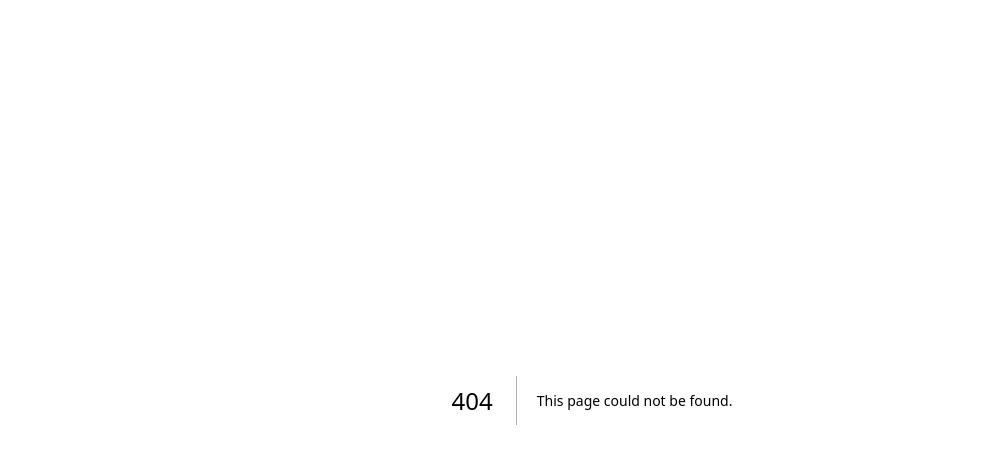
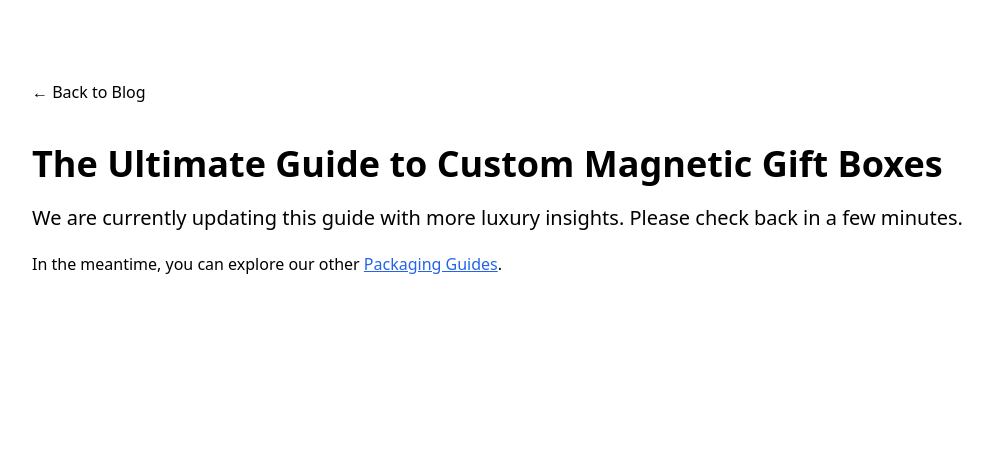
Before and after one commit to yaowei198299-cmd/side-packaging-site, a Next.js app: page /blog/ultimate-guide-custom-magnetic-gift-boxes in a window 1280 px wide. Before the commit this address had no page. Shown: the top 464 px of the page, without its empty margins (48-1041 px from the left). Built offline with nearby package versions, Linux system fonts and the light colour scheme.

Commit message:
SEO: Deploy minimal version of magnetic boxes guide to debug 404 issue

```diff
--- /dev/null
+++ b/pages/blog/ultimate-guide-custom-magnetic-gift-boxes.tsx
@@ -0,0 +1,16 @@
+import React from 'react';
+import Head from 'next/head';
+import Link from 'next/link';
+
+const MinimalPost = () => {
+  return (
+    <div className="p-20">
+      <Link href="/blog">← Back to Blog</Link>
+      <h1 className="text-4xl font-black mt-10">The Ultimate Guide to Custom Magnetic Gift Boxes</h1>
+      <p className="mt-5 text-xl">We are currently updating this guide with more luxury insights. Please check back in a few minutes.</p>
+      <p className="mt-5">In the meantime, you can explore our other <Link href="/blog" className="text-blue-600 underline">Packaging Guides</Link>.</p>
+    </div>
+  );
+};
+
+export default MinimalPost;
```
